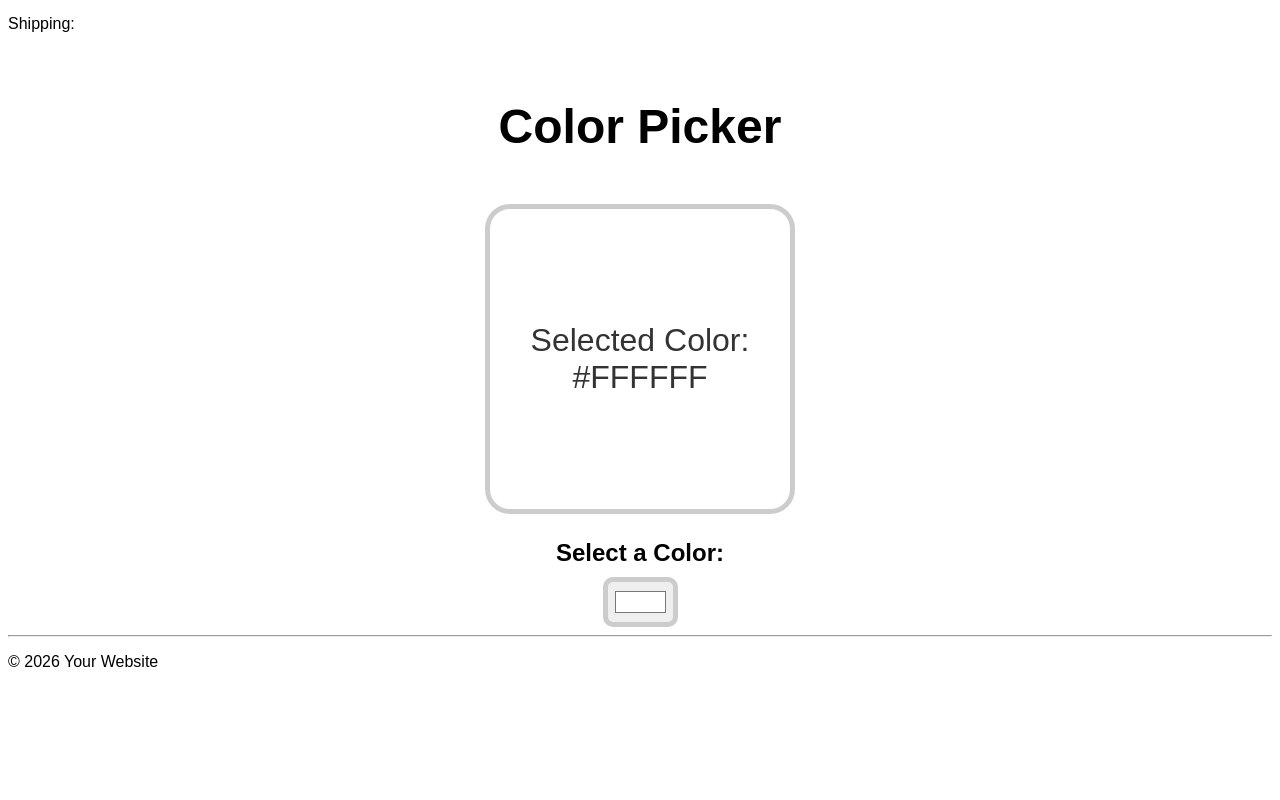
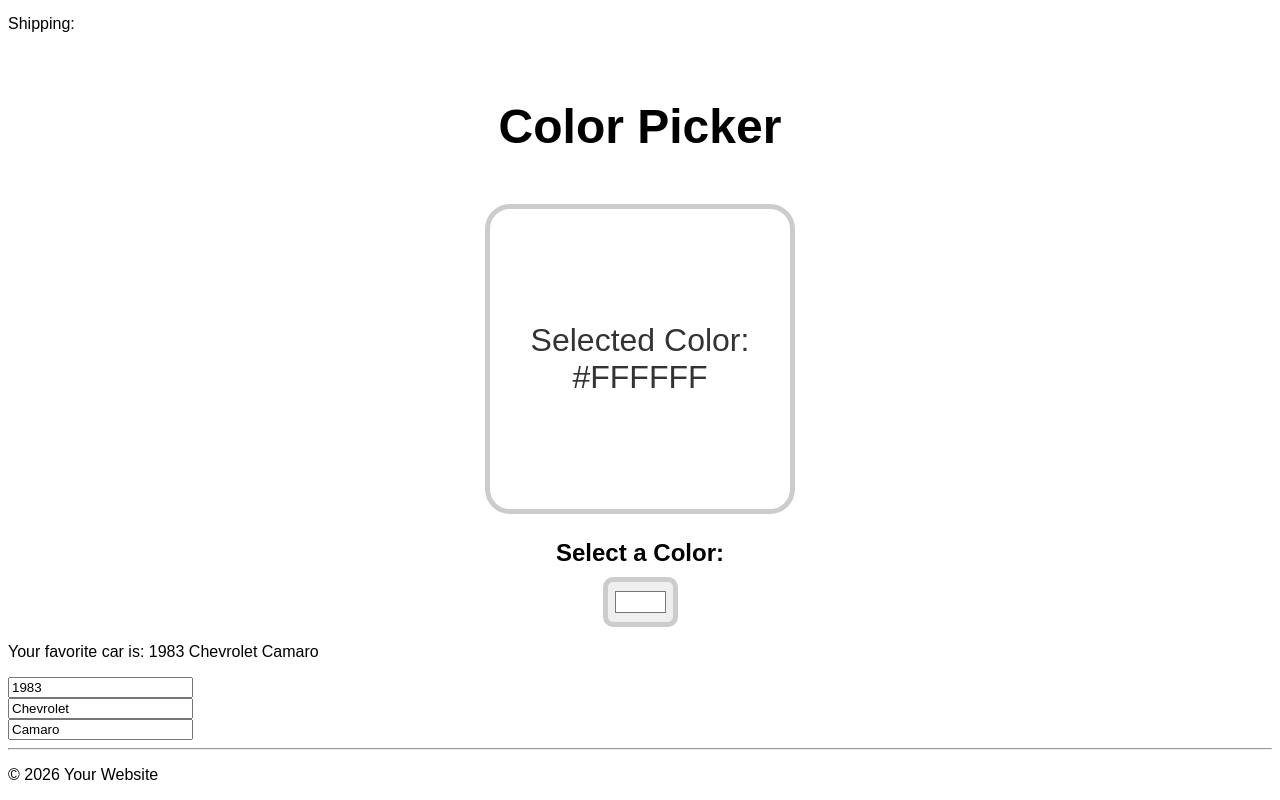
Before and after one commit to rycorson/my-react-app, a React (Vite) app: page / in a window 1280 px wide. Shown: the part 3069-3869 px from the top of the page. Before the commit the page ends 3756 px from the top, so only its background shows below. Built offline with nearby package versions, Linux system fonts and the light colour scheme.

Commit message:
Create MyComponent3, implement updater functions for objects

```diff
--- a/src/App.jsx
+++ b/src/App.jsx
@@ -8,6 +8,7 @@
 import List from './List.jsx';
 import MyComponent from './MyComponent.jsx';
 import MyComponent2 from './MyComponent2.jsx';
+import MyComponent3 from './MyComponent3.jsx';
 import ProfilePicture from './ProfilePicture.jsx';
 import Student from './Student.jsx'
 import UserGreeting from './UserGreeting.jsx';
@@ -45,6 +46,7 @@
       <Counter />
       <MyComponent2 />
       <ColorPicker />
+      <MyComponent3 />
       <Footer />
     </>
   );
--- /dev/null
+++ b/src/MyComponent3.jsx
@@ -0,0 +1,29 @@
+import React, { useState } from 'react';
+
+function MyComponent3() {
+    const [car, setCar] = useState({year:1983, make: "Chevrolet", model: "Camaro"});
+
+    function handleYearChange(event) {
+        setCar(c => ({...c, year: event.target.value}));
+    }
+    function handleMakeChange(event) {
+        setCar(c => ({...c, make: event.target.value}));
+    }
+    function handleModelChange(event) {
+        setCar(c => ({...c, model: event.target.value}));
+    }
+
+    return(
+        <div>
+            <p>Your favorite car is: {car.year} {car.make} {car.model}</p>
+
+            <input type="number" value={car.year} onChange={handleYearChange} /><br/>
+            <input type="text" value={car.make} onChange={handleMakeChange} /><br/>
+            <input type="text" value={car.model} onChange={handleModelChange} /><br/>
+
+        </div>
+    );
+
+}
+
+export default MyComponent3
```
